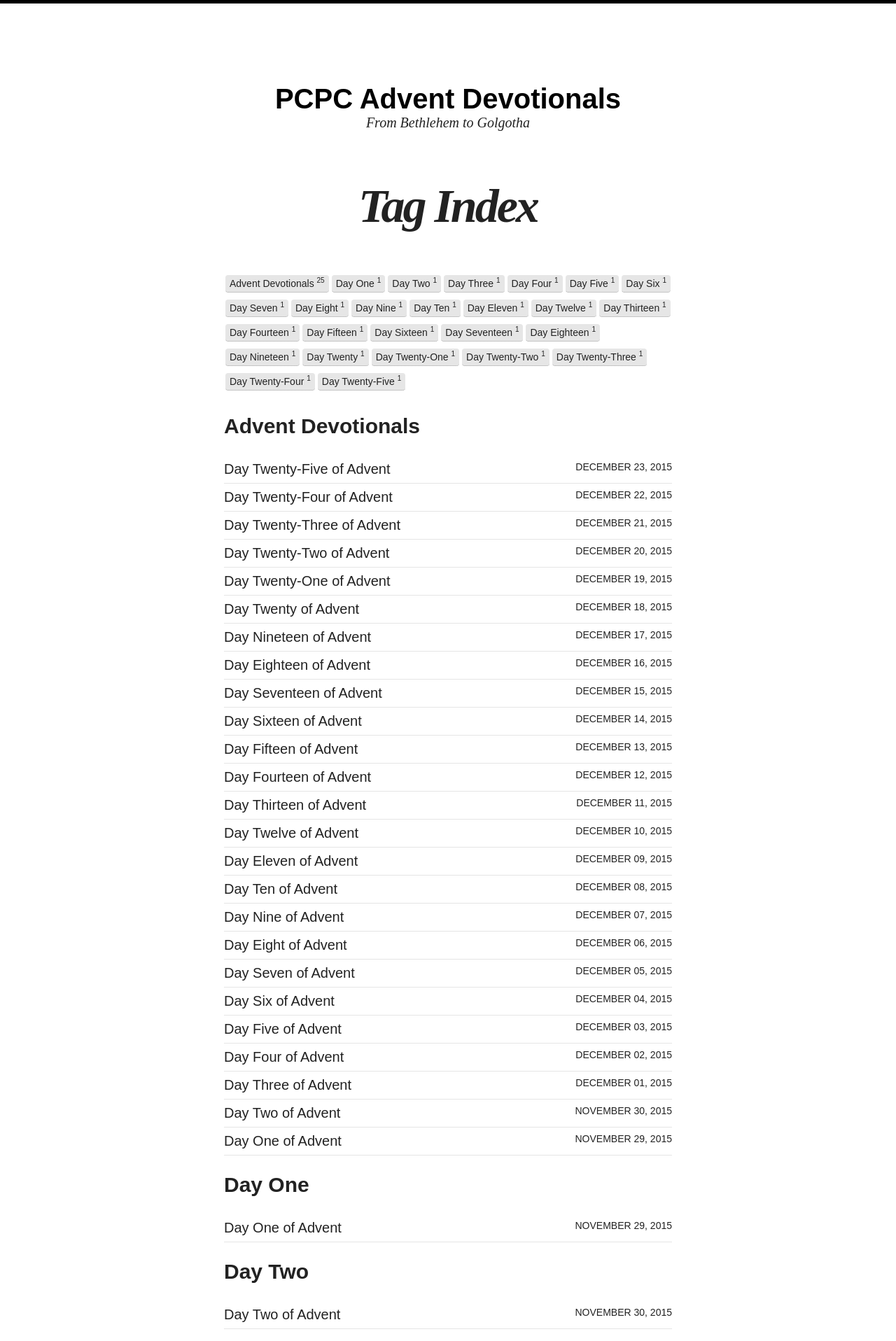
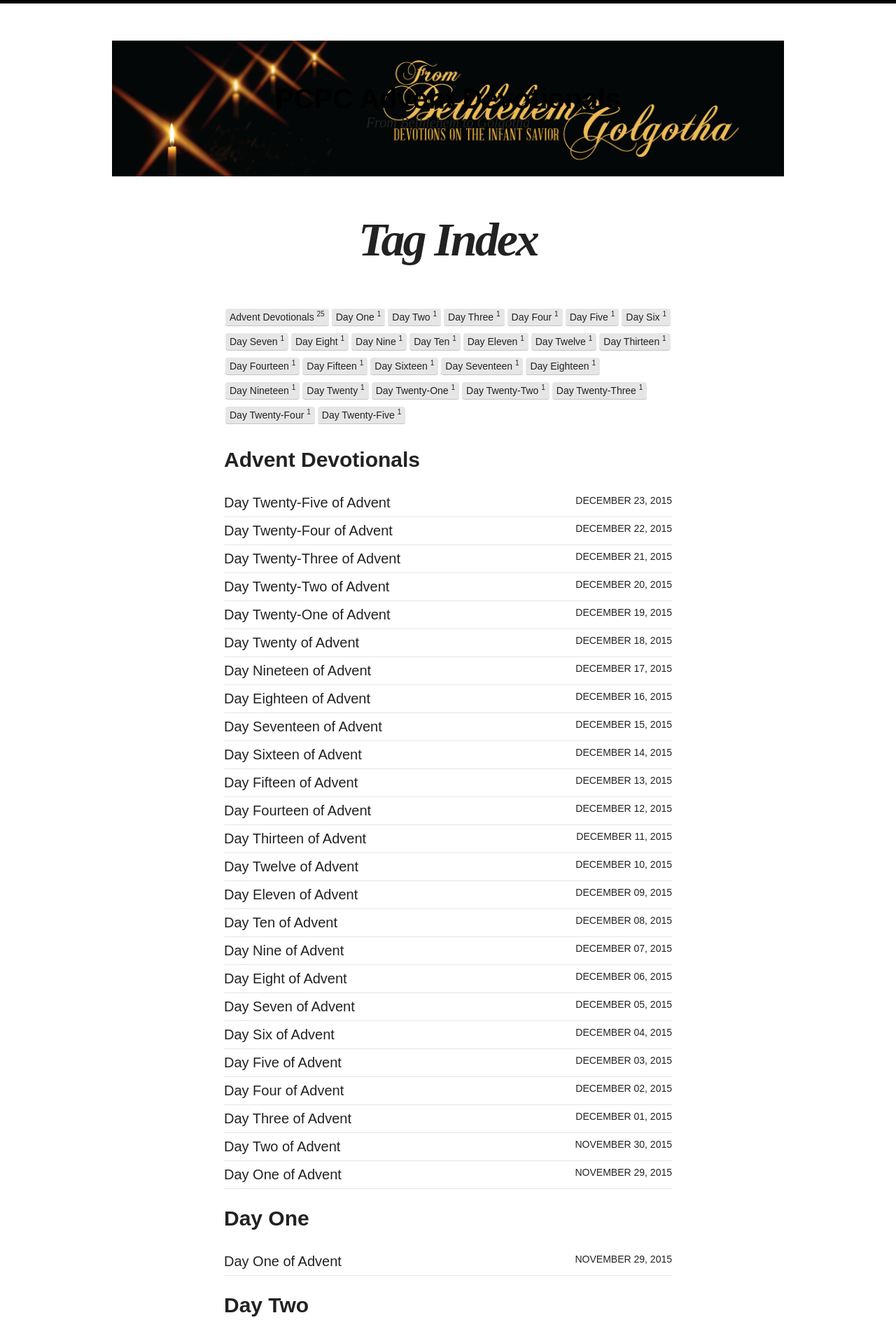
Before and after one commit to pcpc/advent.pcpc.org, a Jekyll site: the page built from tags.html, in a window 1280 px wide. Shown: the top 1916 px of the page at 70% size. Built offline with Jekyll 4.4.1, drawn with Linux system fonts in a browser that asks for light colours; nearby versions of some CDN libraries.

Commit message:
added banner

```diff
--- a/_layouts/page.html
+++ b/_layouts/page.html
@@ -16,6 +16,7 @@
     {% if page.image.feature %}<img src="{{ site.url }}/images/{{ page.image.feature }}" class="entry-feature-image" alt="{{ page.title }}" itemprop="image">{% if page.image.credit %}<p class="image-credit">Photo Credit: <a href="{{ page.image.creditlink }}">{{ page.image.credit }}</a>{% endif %}{% endif %}
     <div class="entry-wrapper">
       <header class="entry-header">
+        <img src="{{ site.url }}/images/advent-banner.png" class="entry-feature-image" alt="{{ page.title }}"  itemprop="image">
         <h1 class="entry-title" itemprop="name">{% if page.headline %}{{ page.headline }}{% else %}{{ page.title }}</h1>{% endif %}
       </header>
       <div class="entry-content" itemprop="description">
--- a/_layouts/post.html
+++ b/_layouts/post.html
@@ -17,7 +17,7 @@
     <div class="entry-wrapper">
       <header class="entry-header">
         <span class="entry-tags">{% for tag in page.tags %}<a href="{{ site.url }}/tags.html#{{ tag | cgi_encode }}" title="Pages tagged {{ tag }}" rel="tag">{{ tag }}</a>{% unless forloop.last %}&nbsp;&bull;&nbsp;{% endunless %}{% endfor %}</span>
-
+        <img src="{{ site.url }}/images/advent-banner.png" class="entry-feature-image" alt="{{ page.title }}"  itemprop="image">
         {% if page.link %}
           <h1 class="entry-title" itemprop="headline"><a href="{{ page.link }}">{% if page.headline %}{{ page.headline }}{% else %}{{ page.title }}{% endif %} <span class="link-arrow">&rarr;</span></a></h1>
         {% else %}
```
